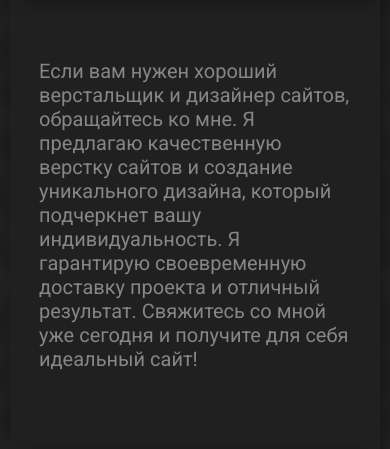
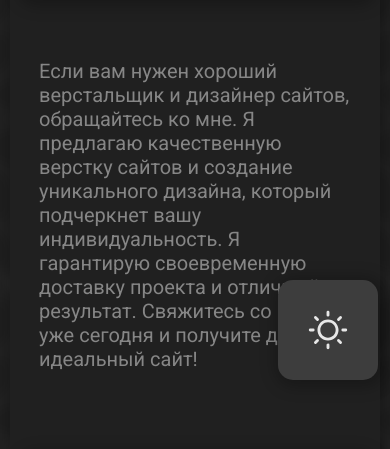
Before and after one commit to Rail-TH/railth.website, a plain HTML site: page index.html in a window 390 px wide. Shown: the part 395-844 px from the top of the page. Drawn offline with Linux system fonts and the light colour scheme.

Commit message:
Фикс

```diff
--- a/style.css
+++ b/style.css
@@ -222,6 +222,7 @@ video {
     margin-top: 45px;
     transition: 0.2s;
     box-shadow: 2px 2px 15px 5px rgba(0, 0, 0, 0.25);
+    z-index: 999;
 }
 
 .themeToggle_ico {
@@ -317,7 +318,7 @@ video {
     }
 
     .themeToggle_button {
-        margin-top: 1000px;
+        margin-top: 80vh;
     }
 }
 
```
